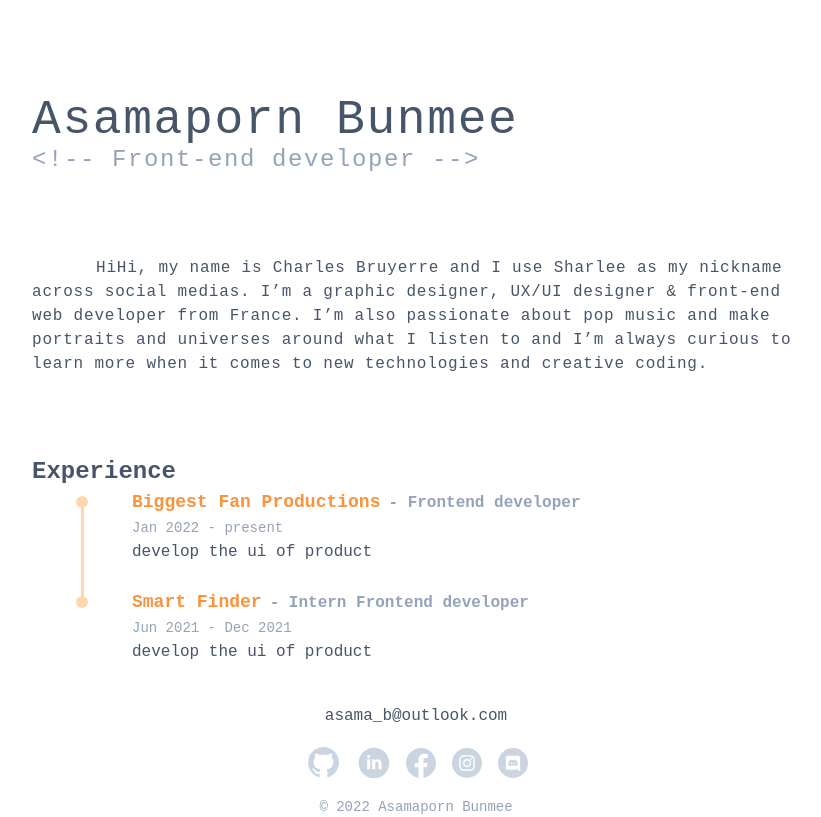
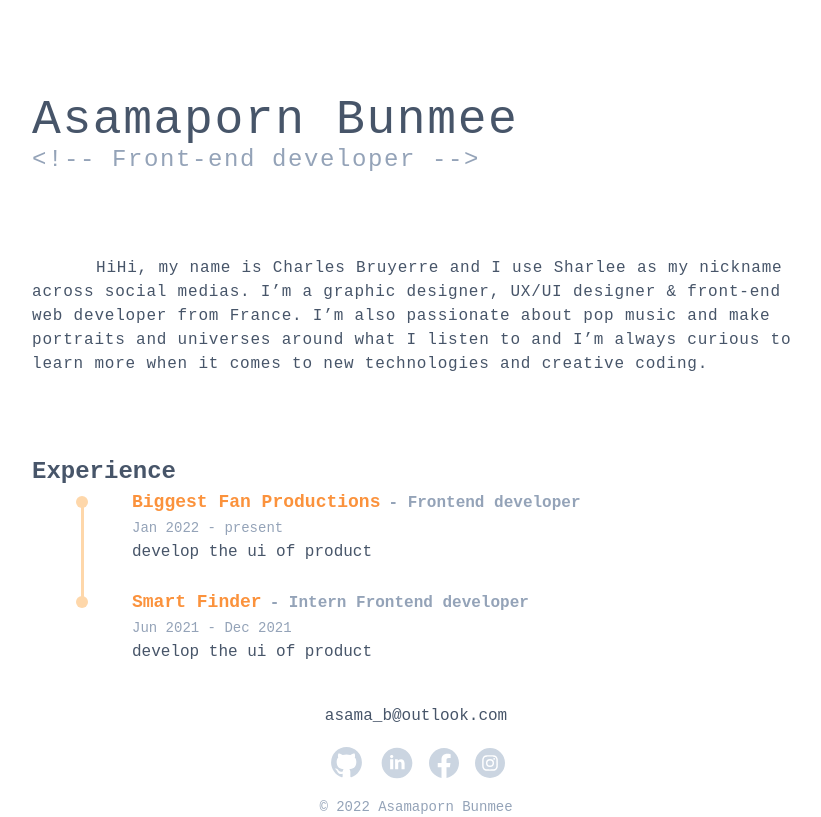
Before and after one commit to 11best/next-portfolio, a Next.js app: page / in a window 1280 px wide. Shown: the whole page, without its empty margins (224-1045 px from the left). Built offline with nearby package versions, Linux system fonts and the light colour scheme.

Commit message:
update footer link and remove discord icon

```diff
--- a/components/footer.tsx
+++ b/components/footer.tsx
@@ -5,13 +5,10 @@ export default function Footer() {
     <footer className="font-ibm flex flex-col justify-center items-center">
       <p className="text-slate-600">asama_b@outlook.com</p>
       <div className="mt-4 flex justify-center items-center gap-4">
-        <SocialMediaButton
-          social="github"
-          url="https://www.facebook.com/toukishiro/"
-        />
+        <SocialMediaButton social="github" url="https://github.com/11best" />
         <SocialMediaButton
           social="linkedin"
-          url="https://www.facebook.com/toukishiro/"
+          url="https://www.linkedin.com/in/asamaporn-bunmee-7b27931b1/"
         />
         <SocialMediaButton
           social="facebook"
@@ -19,11 +16,7 @@ export default function Footer() {
         />
         <SocialMediaButton
           social="instagram"
-          url="https://www.facebook.com/toukishiro/"
-        />
-        <SocialMediaButton
-          social="discord"
-          url="https://www.facebook.com/toukishiro/"
+          url="https://www.instagram.com/touki__/"
         />
       </div>
       <p className="text-sm text-slate-400 mt-4">© 2022 Asamaporn Bunmee</p>
--- a/components/iconPath.tsx
+++ b/components/iconPath.tsx
@@ -17,7 +17,7 @@ export default function IconPath(props: { social: string }) {
     case "linkedin":
       return (
         <svg
-          className="text-slate-300 hover:text-orange-300 duration-500 hover:w-[45px] hover:h-[45px]"
+          className="text-slate-300 hover:text-orange-300 duration-500 hover:w-[40px] hover:h-[40px]"
           fill="currentColor"
           height="32"
           width="32"
@@ -31,7 +31,7 @@ export default function IconPath(props: { social: string }) {
     case "facebook":
       return (
         <svg
-          className="text-slate-300 hover:text-orange-300 duration-500 hover:w-[45px] hover:h-[45px]"
+          className="text-slate-300 hover:text-orange-300 duration-500 hover:w-[40px] hover:h-[40px]"
           fill="currentColor"
           height="30"
           width="30"
@@ -45,7 +45,7 @@ export default function IconPath(props: { social: string }) {
     case "instagram":
       return (
         <svg
-          className="text-slate-300 hover:text-orange-300 duration-500 hover:w-[45px] hover:h-[45px]"
+          className="text-slate-300 hover:text-orange-300 duration-500 hover:w-[40px] hover:h-[40px]"
           fill="currentColor"
           height="30"
           width="30"
@@ -57,25 +57,6 @@ export default function IconPath(props: { social: string }) {
         </svg>
       );
 
-    case "discord":
-      return (
-        <svg
-          className="text-slate-300 hover:text-orange-300 duration-500 hover:w-[45px] hover:h-[45px]"
-          fill="currentColor"
-          height="30"
-          width="30"
-          viewBox="0 0 1024 1024"
-          enable-background="new 0 0 1024 1024"
-          xmlns="http://www.w3.org/2000/svg"
-        >
-          <circle cx="512" cy="512" fill="currentColor" r="512" />
-          <path
-            fill="#FFF"
-            d="m697 267c31.6 0 57.1 25.6 58.6 55.7v484.3l-60.2-51.1-33.1-30.1-36.1-31.4 15.1 49.6h-315.8c-31.5 0-57.1-24-57.1-55.7v-365.5c0-30.1 25.6-55.7 57.3-55.7h371.2zm-137.7 127.9h-.7l-4.5 4.5c46.6 13.5 69.2 34.6 69.2 34.6-30.1-15-57.1-22.5-84.2-25.6-19.6-3-39.1-1.4-55.7 0h-4.5c-10.6 0-33.1 4.5-63.2 16.5-10.5 4.6-16.5 7.6-16.5 7.6s22.5-22.5 72.2-34.6l-3-3s-37.6-1.4-78.2 28.6c0 0-40.6 70.7-40.6 157.9 0 0 22.5 39.1 84.2 40.6 0 0 9-12 18.1-22.5-34.6-10.5-48.1-31.6-48.1-31.6s3 1.5 7.5 4.5h1.3c.7 0 1 .3 1.3.7v.1c.4.4.7.7 1.3.7 7.4 3.1 14.8 6.1 20.9 9 10.5 4.5 24 9.1 40.5 12.1 20.9 3 44.9 4.5 72.2 0 13.5-3 27-6 40.5-12 8.8-4.5 19.6-9 31.4-16.6 0 0-13.5 21.1-49.6 31.6 7.4 10.5 17.9 22.5 17.9 22.5 61.7-1.3 85.7-40.5 87.1-38.8 0-87.1-40.8-157.9-40.8-157.9-36.8-27.3-71.2-28.3-77.3-28.3zm3.8 99.3c15.8 0 28.6 13.5 28.6 30 0 16.6-12.8 30.1-28.6 30.1s-28.6-13.5-28.6-30c.1-16.6 12.9-30.1 28.6-30.1zm-102.2 0c15.7 0 28.5 13.5 28.5 30 0 16.6-12.8 30.1-28.6 30.1-15.7 0-28.6-13.5-28.6-30 .1-16.6 12.9-30.1 28.7-30.1z"
-          />
-        </svg>
-      );
-
     default:
       return <div></div>;
   }
```
